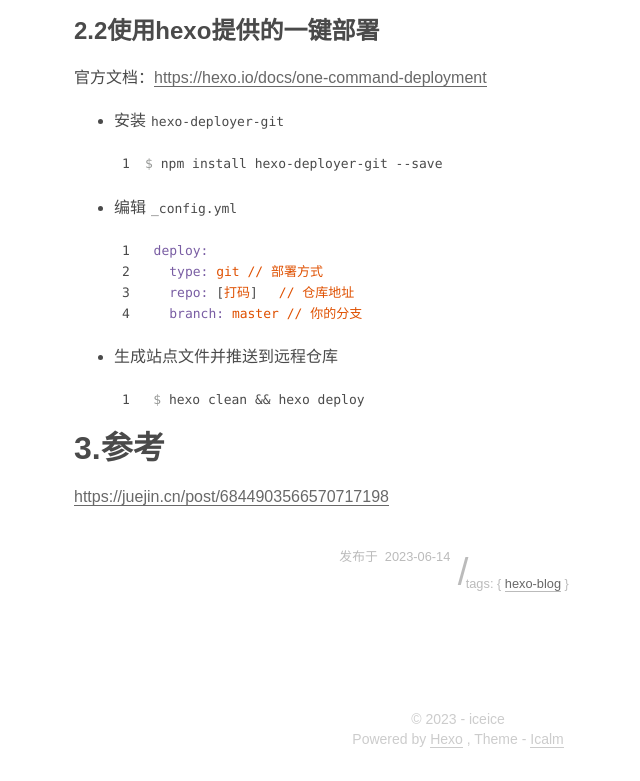
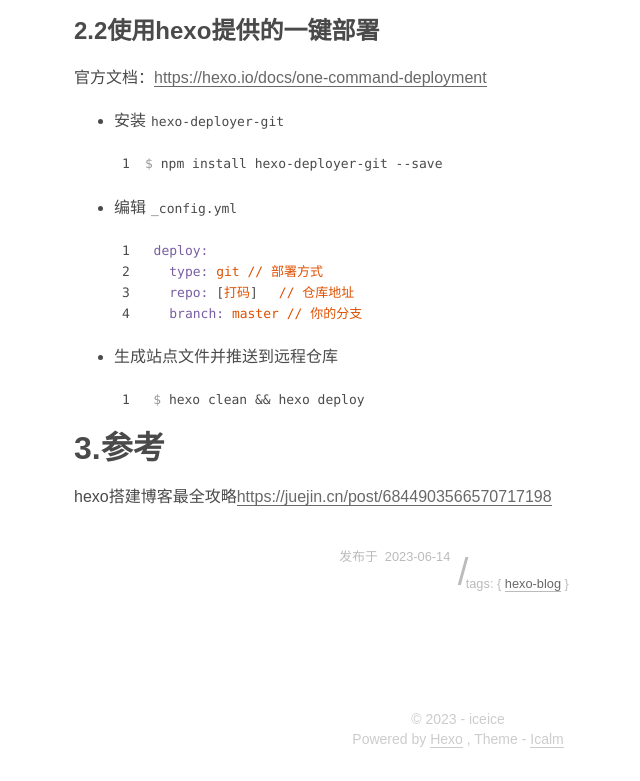
Before and after one commit to iceice929/iceice929.github.io, a plain HTML site: page 2023/06/14/hexo建立博客/index.html in a window 1280 px wide. Shown: the part 1589-2370 px from the top of the page, without its empty margins (302-942 px from the left). Drawn offline with Linux system fonts and the light colour scheme; a small style sheet from the web is missing.

Commit message:
Site updated: 2023-06-14 17:33:00

```diff
--- a/2023/06/14/hexo建立博客/index.html
+++ b/2023/06/14/hexo建立博客/index.html
@@ -112,7 +112,7 @@
 <li><p>生成站点文件并推送到远程仓库</p>
 <figure class="highlight shell"><table><tr><td class="gutter"><pre><span class="line">1</span><br></pre></td><td class="code"><pre><span class="line"><span class="meta prompt_">$ </span><span class="language-bash">hexo clean &amp;&amp; hexo deploy</span></span><br></pre></td></tr></table></figure></li>
 </ul>
-<h1 id="3-参考"><a href="#3-参考" class="headerlink" title="3.参考"></a>3.参考</h1><p><a target="_blank" rel="noopener" href="https://juejin.cn/post/6844903566570717198">https://juejin.cn/post/6844903566570717198</a></p>
+<h1 id="3-参考"><a href="#3-参考" class="headerlink" title="3.参考"></a>3.参考</h1><p>hexo搭建博客最全攻略<a target="_blank" rel="noopener" href="https://juejin.cn/post/6844903566570717198">https://juejin.cn/post/6844903566570717198</a></p>
 
 
 
```
